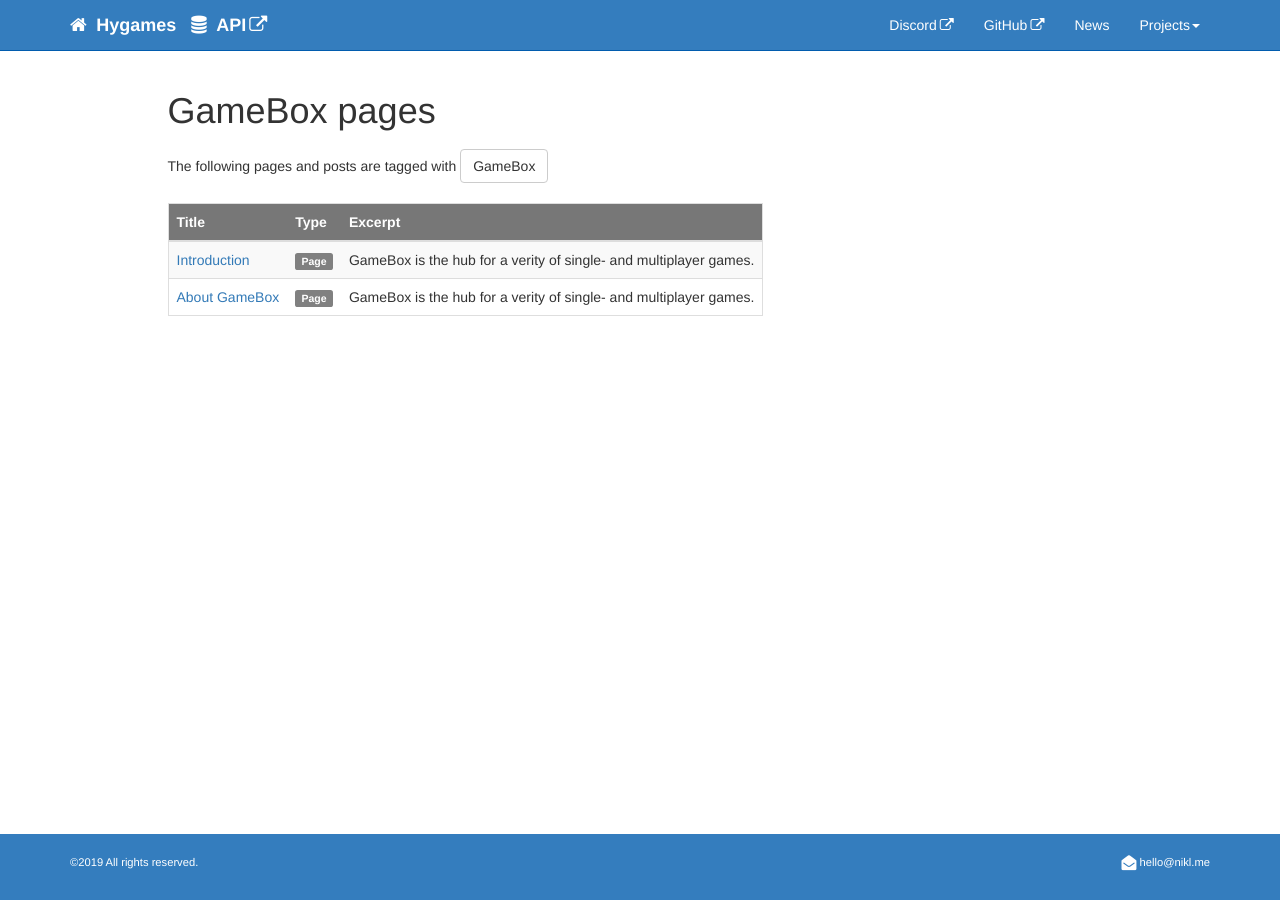
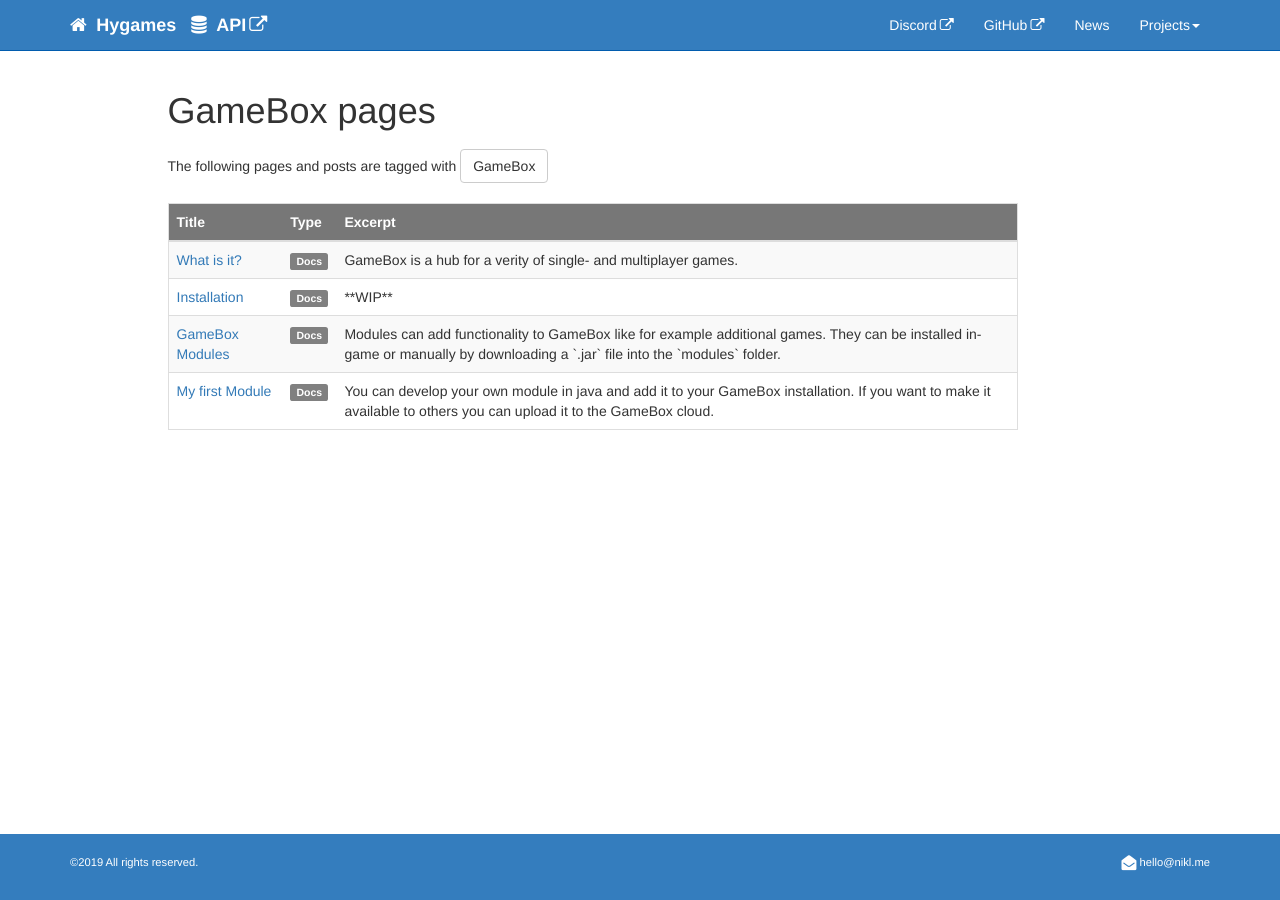
Before and after one commit to hygames/www-hygames-dev, a Jekyll site: the page built from pages/tags/tag_gamebox.md, in a window 1280 px wide. Built offline with Jekyll 4.4.1, drawn with Linux system fonts in a browser that asks for light colours; nearby versions of some CDN libraries; comment, search, counter and statistics services are not loaded.

Commit message:
start working on documentation

````diff
--- a/_config.yml
+++ b/_config.yml
@@ -36,33 +36,26 @@ collections:
   posts:
     output: true
     permalink: /:year/:short_month/:title/
+  docs:
+    output: true
 
 # defaults for front matter
 defaults:
   -
     scope:
-      path: ""
-      type: "pages"
+      path: "pages"
     values:
       layout: "page"
       topnav: topnav
   -
     scope:
-      path: "pages/gamebox"
-      type: "pages"
+      type: "docs"
     values:
       editme: true
+      layout: "page"
+      topnav: topnav
   -
     scope:
-      path: ""
-      type: "tooltips"
-    values:
-      layout: "page"
-      tooltip: true
-
-  -
-    scope:
-      path: ""
       type: "posts"
     values:
       layout: "post"
@@ -70,4 +63,3 @@ defaults:
 
 sidebars:
 - gamebox_sidebar
-- other
--- a/_data/sidebars/gamebox_sidebar.yml
+++ b/_data/sidebars/gamebox_sidebar.yml
@@ -12,11 +12,26 @@ entries:
     output: web, pdf
     folderitems:
 
-    - title: Introduction
+    - title: What is GameBox?
       url: ""
       output: web, pdf
       type: homepage
 
-    - title: About
-      url: /about
+    - title: Installation
+      url: /installation
       output: web, pdf
+
+  - id: modules
+    title: Modules
+    output: web, pdf
+    folderitems:
+
+      - title: Concept
+        url: /modules
+        output: web, pdf
+        type: homepage
+
+      - title: My first Module
+        url: /modules/my-first-module
+        output: web, pdf
+        type: homepage
--- /dev/null
+++ b/_docs/gamebox/index.md
@@ -0,0 +1,16 @@
+---
+title: What is it?
+keywords: gamebox
+last_updated: April 22, 2019
+tags: [getting_started, gamebox]
+summary: "GameBox is a hub for a verity of single- and multiplayer games."
+sidebar: gamebox_sidebar
+permalink: gamebox
+folder: getting_started
+---
+
+GameBox is software that can add a verity of games to a [Hytale](https://www.hytale.com){: target="_blank"} server. It is work in progress, as is Hytale itself!
+
+The code is open source and can be found [here](https://www.github.com/hygames-team/gamebox){: target="_blank"}. Contributions in the form of issue reports, fixes or new functionality are always welcome! You are welcome to join the community on the [discord server](http://discord.hygames.co){: target="_blank"} to get up to date information on the development progress.
+
+{% include note.html content="**WIP** The documentation on this side is being updated in parallel to development. Nothing should be taken as final!" %}
--- a/pages/gamebox/gamebox.md
+++ b/_docs/gamebox/installation.md
@@ -1,12 +1,12 @@
 ---
-title: Introduction
+title: Installation
 keywords: gamebox
 last_updated: April 22, 2019
 tags: [getting_started, gamebox]
-summary: "GameBox is the hub for a verity of single- and multiplayer games."
+summary: "**WIP**"
 sidebar: gamebox_sidebar
-permalink: gamebox
+permalink: gamebox/installation
 folder: getting_started
 ---
 
-Intro
+Testing
--- /dev/null
+++ b/_docs/gamebox/modules.md
@@ -0,0 +1,38 @@
+---
+title: GameBox Modules
+keywords: gamebox
+last_updated: April 22, 2019
+tags: [modules, gamebox]
+summary: "Modules can add functionality to GameBox like for example additional games. They can be installed in-game or manually by downloading a `.jar` file into the `modules` folder."
+sidebar: gamebox_sidebar
+permalink: gamebox/modules
+folder: modules
+---
+
+## What are modules?
+
+GameBox modules can be installed to add functionality like for example games. Anyone can write a module and make it available for the public by uploading it on the GameBox cloud.
+
+The currently installed modules can be found in a subfolder inside the `modules` folder. The name of the subfolder is the id of the module and usually closely represents the module name (without spaces and other special characters). For a list of currently installed modules you can check the file `modules.yml` in the `modules` folder.
+
+
+## The module cloud
+
+The module cloud contains publicly available modules. It makes installation a lot easier via in-game commands or a GUI. In the future everyone will be able to upload their own modules to the cloud.
+
+
+## Installing modules
+
+Modules can be manually installed or via the [module cloud](#the-module-cloud).
+
+Since there is no vetting of modules from third parties, please be careful and backup your server before installing modules. Try to inform yourself about the function of the module beforehand.
+
+
+### From the cloud
+
+Installing modules from the cloud can be easily done in-game via commands (`modules install <module-id>`) or from a GUI. The GUI method is preferred, since it can show additional information about each module (like the author, a description and release notes) and does not require you to know the module-id.
+
+
+### Manually
+
+To manually install a module simply drop the `.jar` file in the `modules` folder and reload GameBox.
--- /dev/null
+++ b/_docs/gamebox/modules/my-first-module.md
@@ -0,0 +1,49 @@
+---
+title: My first Module
+keywords: gamebox
+last_updated: April 22, 2019
+tags: [modules, gamebox]
+summary: "You can develop your own module in java and add it to your GameBox installation. If you want to make it available to others you can upload it to the GameBox cloud. "
+sidebar: gamebox_sidebar
+permalink: gamebox/modules/my-first-module
+folder: modules
+---
+
+## Prerequisites
+
+Modules are written in Java. For development the GameBox code is needed as a dependency. Using maven, you can add the GameBox repository to your project:
+```xml
+<project>
+    ...
+    <repositories>
+        ...
+        <repository>
+            <id>nikls-repo</id>
+            <name>Hygames repository</name>
+            <url>https://repo.nikl.me/artifactory/public</url>
+        </repository>
+    </repositories>
+
+    <dependencies>
+        ...
+        <dependency>
+            <groupId>co.hygames</groupId>
+            <artifactId>gamebox</artifactId>
+            <version>0.0.1</version>
+            <scope>provided</scope>
+        </dependency>
+    </dependencies>
+</project>
+```
+
+{% include important.html content="Your module needs a *module.json* file with at least a unique id and a valid version! GameBox modules have to use [semantic versioning](https://semver.org/){: target='_blank'}." %}
+
+## Starter module
+
+In the future there will be a started module available that can be used to start working on a new module.
+
+## Locally testing your module
+
+Simply drop your `.jar` into the modules folder and reload GameBox.
+
+## Publish to the cloud
--- a/_includes/taglogic.html
+++ b/_includes/taglogic.html
@@ -6,16 +6,25 @@
 {% endfor %}
 
 <p>The following pages and posts are tagged with <button type="button" style="cursor: default" class="btn btn-default navbar-btn">{{tagName}}</button></p>
-<table><thead><tr><th>Title</th><th>Type</th><th>Excerpt</th></tr></thead>
+<table>
+    <thead><tr><th>Title</th><th>Type</th><th>Excerpt</th></tr></thead>
     <tbody>
 
-    {% for page in site.pages %}
+    {% for page in site.docs %}
         {% for tag in page.tags %}
             {% if tag == thisTag %}
-            <tr><td><a href="{{ page.url | relative_url }}">{{page.title}}</a></td>
-                <td><span class="label label-default">Page</span></td>
-              <td>{% if page.summary %} {{ page.summary | strip_html | strip_newlines | truncate: 160 }} {% else %} {{ page.content | truncatewords: 50 | strip_html }} {% endif %}</td>
-            </tr>
+                <tr>
+                    <td><a href="{{ page.url | relative_url }}">{{page.title}}</a></td>
+                    <td><span class="label label-default">Docs</span></td>
+                    <td>
+                        {% if page.summary %}
+                            {{ page.summary | strip_html | strip_newlines | truncate: 200 }}
+                        {% else %}
+                            {{ page.content | strip_html | strip_newlines | truncatewords: 100 }}
+                        {% endif %}
+                    </td>
+                </tr>
+                {% break %}
             {% endif %}
         {% endfor %}
     {% endfor %}
@@ -23,10 +32,18 @@
     {% for post in site.posts %}
         {% for tag in post.tags %}
             {% if tag == thisTag %}
-            <tr><td><a href="{{ post.url | relative_url }}">{{post.title}}</a></td>
-                <td><span class="label label-primary">Post</span></td>
-                <td>{% if post.summary %} {{ post.summary | strip_html | strip_newlines | truncate: 160 }} {% else %} {{ post.content | truncatewords: 50 | strip_html }} {% endif %}</td>
-            </tr>
+                <tr>
+                    <td><a href="{{ post.url | relative_url }}">{{post.title}}</a></td>
+                    <td><span class="label label-primary">Post</span></td>
+                    <td>
+                        {% if post.summary %}
+                            {{ post.summary | strip_html | strip_newlines | truncate: 200 }}
+                        {% else %}
+                            {{ post.content | strip_html | strip_newlines | truncatewords: 100 }}
+                        {% endif %}
+                    </td>
+                </tr>
+                {% break %}
             {% endif %}
         {% endfor %}
     {% endfor %}
--- a/_layouts/page.html
+++ b/_layouts/page.html
@@ -9,14 +9,14 @@ layout: default
 
 <div class="post-content">
     {% if page.summary %}
-        <div class="summary">{{page.summary}}</div>
+        <div class="summary">{{ page.summary | markdownify }}</div>
+    {% endif %}
+    {% if page.editme %}
+    <a target="_blank" href="{{site.github_editme_basepath}}{{page.path}}" class="btn btn-default githubEditButton" role="button"><i class="fa fa-github fa-lg"></i> Help improving me</a>
     {% endif %}
     {% unless page.toc == false %}
         <div id="toc"></div>
     {% endunless %}
-    {% if page.editme %}
-        <a target="_blank" href="{{site.github_editme_basepath}}{{page.path}}" class="btn btn-default githubEditButton" role="button"><i class="fa fa-github fa-lg"></i> Help improving me</a>
-    {% endif %}
 
     {{content}}
 
````
Also changed, not shown: pages/gamebox/gamebox_about.md (deleted, +0 -12 lines).
